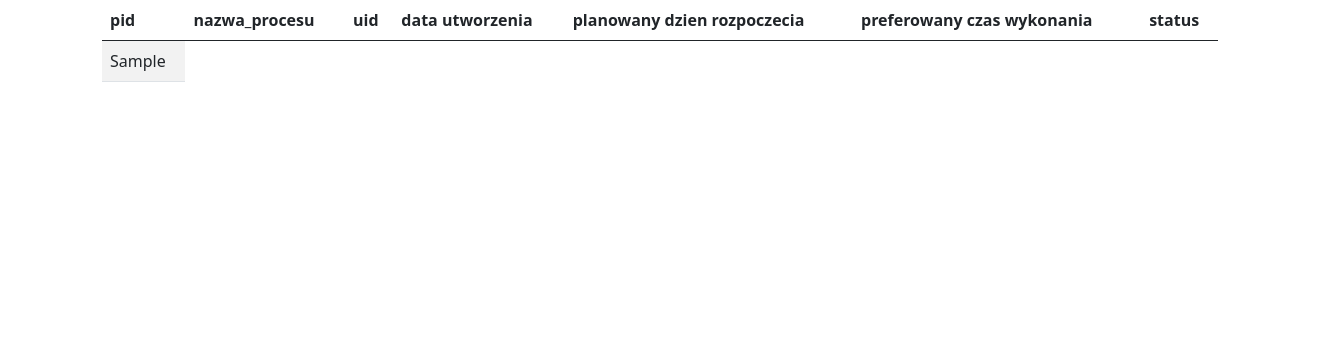
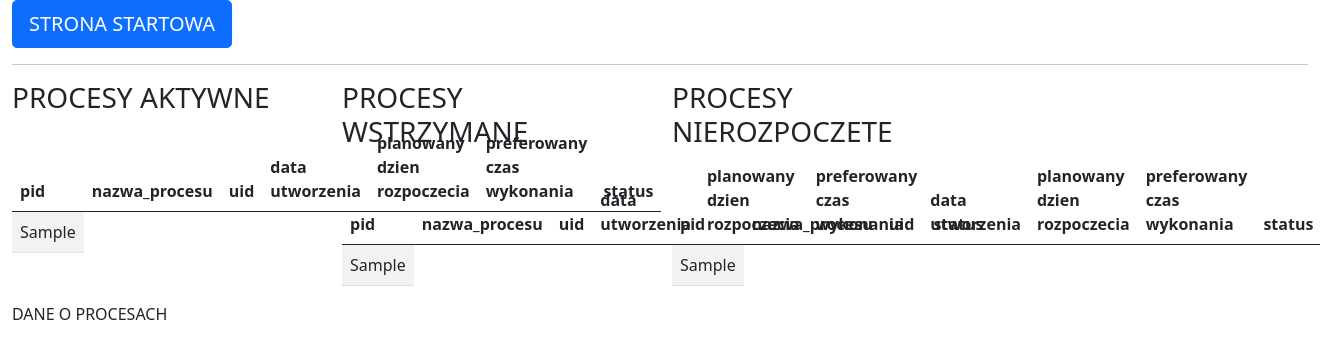
Before and after one commit to Mogarthron/Magazynier-Skaner, a Flask app: template templates/podglad_procesow.html in a window 1320 px wide. Shown: the top 359 px of the page. Run offline with Flask 3, Linux system fonts and the light colour scheme; the template is opened without the code that fills it: most values are stand-ins (such as "Sample title", 1, 10 or a date in 2020); parts of the project's set-up code (start-up, migrations or seed data) failed here and were passed over.

Commit message:
frontend

```diff
--- a/templates/index.html
+++ b/templates/index.html
@@ -31,6 +31,12 @@
         <hr>
         <a href="{{url_for('logout')}}" class="btn btn-danger btn-lg" role="button">WYLOGUJ</a>
 
+      {% elif current_user.username == "eliza" %}
+
+      <a href="{{url_for('podglad_procesow')}}" class="btn btn-primary btn-lg" role="button">PODGLAD PROCESOW</a>
+      <hr>
+      <a href="{{url_for('logout')}}" class="btn btn-danger btn-lg" role="button">WYLOGUJ</a>
+
       {% else %}
         <a href="{{url_for('kod_wozka')}}" class="btn btn-primary btn-lg" role="button">SKANER KODÓW</a>
         <hr>
--- a/templates/podglad_procesow.html
+++ b/templates/podglad_procesow.html
@@ -2,7 +2,15 @@
 
 {% block content %}
 
-<div class="container">
+<div class="container-fluid">
+    <a href="{{url_for('index')}}" class="btn btn-lg btn-primary" role="button">STRONA STARTOWA</a>
+    <hr>
+
+        <div class="row">
+            <div class="col-3">
+
+                <h3>PROCESY AKTYWNE</h3>
+
                 <table class="table table-striped table-hover">
                     <thead>
                         <tr>
@@ -16,7 +24,7 @@
                         </tr>
                     </thead>
                     <tbody>
-            {% for pp in procesy_przydzielone %}
+                        {% for pp in pp_aktywne %}
                         <tr>
                             {% for p in pp %}
                             <td>{{p}}</td>
@@ -27,5 +35,67 @@
                 </table>
 
             </div>
+            <div class="col-3">
+                <h3>PROCESY WSTRZYMANE</h3>
+
+                <table class="table table-striped table-hover">
+                    <thead>
+                        <tr>
+                            <th>pid</th>
+                            <th>nazwa_procesu</th>
+                            <th>uid</th>
+                            <th>data utworzenia</th>
+                            <th>planowany dzien rozpoczecia</th>
+                            <th>preferowany czas wykonania</th>
+                            <th>status</th>
+                        </tr>
+                    </thead>
+                    <tbody>
+                        {% for pp in pp_wstrzymane %}
+                        <tr>
+                            {% for p in pp %}
+                            <td>{{p}}</td>
+                            {% endfor %}
+                        </tr>
+                        {% endfor %}
+                    </tbody>
+                </table>
+            </div>
+
+            <div class="col-3">
+                <h3>PROCESY NIEROZPOCZETE</h3>
+
+                <table class="table table-striped table-hover">
+                    <thead>
+                        <tr>
+                            <th>pid</th>
+                            <th>nazwa_procesu</th>
+                            <th>uid</th>
+                            <th>data utworzenia</th>
+                            <th>planowany dzien rozpoczecia</th>
+                            <th>preferowany czas wykonania</th>
+                            <th>status</th>
+                        </tr>
+                    </thead>
+                    <tbody>
+                        {% for pp in pp_nierozpoczete %}
+                        <tr>
+                            {% for p in pp %}
+                            <td>{{p}}</td>
+                            {% endfor %}
+                        </tr>
+                        {% endfor %}
+                    </tbody>
+                </table>
+            </div>
+        </div>
+        <div class="col-3">
+            DANE O PROCESACH
+        </div>
+
+
+</div>
+
+</div>
 
 {% endblock %}
```
Also changed, not shown: static/podglad_procesow.js (added, +19 -0 lines), static/kontrola_czasu.js (indentation only). Lines whose indentation alone changed are shown as unchanged.
